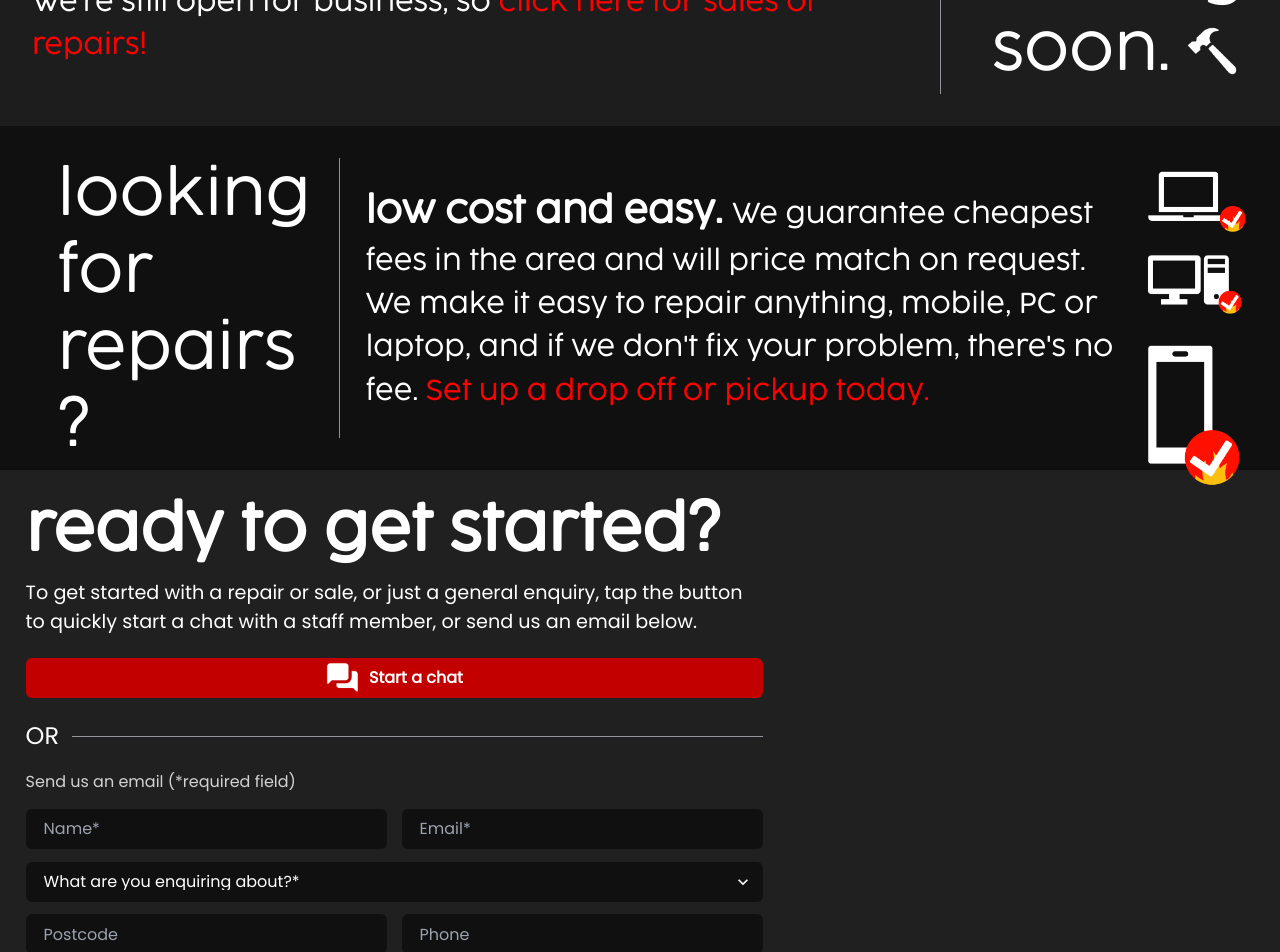
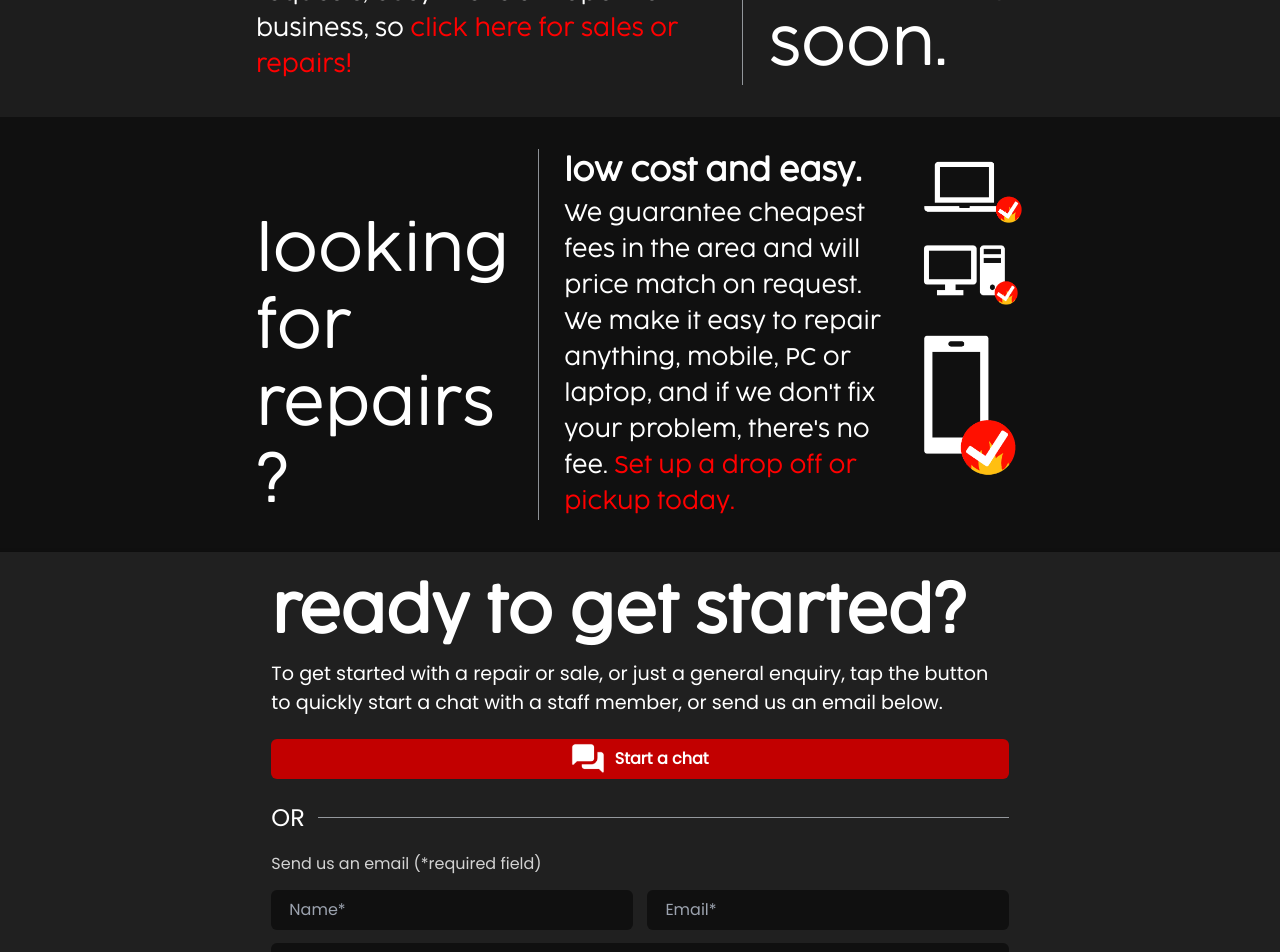
Before and after one commit to CSM176/bonfire-landing, a React (Vite) app: page /landing in a window 1280 px wide. Shown: the part 1240-2192 px from the top of the page. Built offline with nearby package versions, Linux system fonts and the light colour scheme.

Commit message:
i love git

```diff
--- a/package.json
+++ b/package.json
@@ -20,6 +20,7 @@
     "jquery": "^3.7.1",
     "react": "^18.2.0",
     "react-dom": "^18.2.0",
+    "react-ga": "^3.3.1",
     "react-helmet": "^6.1.0",
     "react-icons": "^5.0.1",
     "react-responsive-carousel": "^3.2.23",
--- a/src/App.jsx
+++ b/src/App.jsx
@@ -1,4 +1,4 @@
-import { useState } from 'react'
+import { useState, useEffect } from 'react'
 import Home from './pages/Home'
 import About from './pages/About'
 import { Navigate, Route, RouterProvider, createBrowserRouter, createRoutesFromElements } from 'react-router-dom'
@@ -7,6 +7,10 @@ import NotFound from './pages/NotFound'
 import Landing from './pages/Landing'
 import ContactCard, { createAction } from './components/ContactCard'
 import Build from './pages/Build'
+
+import ReactGA from 'react-ga';
+const TRACKING_ID = "G-X5DNMCLFLB"; // OUR_TRACKING_ID
+ReactGA.initialize(TRACKING_ID);
 
 
 const router = createBrowserRouter(
@@ -26,6 +30,10 @@ const router = createBrowserRouter(
 
 function App() {
 
+  useEffect(() => {
+    ReactGA.pageview(window.location.pathname + window.location.search);
+  }, []);
+
   return (
     <>
       <RouterProvider router={router} />
--- a/src/components/InfoCard.jsx
+++ b/src/components/InfoCard.jsx
@@ -24,7 +24,7 @@ export default function InfoCard(props) {
   }
 
   return (
-    <Flex backgroundColor={props.bg} p="4vh" gap={{base: "3.5vh",lg:"2vw"}} flexDir={{base: "column-reverse", lg:props.orientation ? props.orientation : "row"}}>
+    <Flex backgroundColor={props.bg} p="4vh" paddingX={{lg:"20vw"}} gap={{base: "3.5vh",lg:"2vw"}} flexDir={{base: "column-reverse", lg:props.orientation ? props.orientation : "row"}}>
         { props.images &&
         <Grid templateColumns={{base:('repeat(' + props.images.length + ', 1fr)'), lg:"1fr"}} maxH={{base:"15vh", xl:"35vh", xxl:"30vh"}} maxW={{base: "100vw", xl:"10vw"}}>
             {props.images.map((image, index) =>
@@ -32,7 +32,7 @@ export default function InfoCard(props) {
             )}
         </Grid> }
         <Show below='lg'>{props.button && <Button colorScheme='bg' onClick={ props.scrolllinkto && scrollToPosition} as={ !props.scrolllinkto && ReactRouterLink} to={props.linkto}> {props.button} </Button>}</Show>
-        <Text fontSize={{xl:"1.8rem", xxxl: "2.5rem"}} color="white" fontWeight="400" fontFamily="Cocogoose" placeSelf="center" textAlign={{base:"center", lg:"left"}}> <Text as="span" fontWeight="600" fontSize={{lg:"1.3em"}}> {props.subtitle} </Text> {props.children} {props.bait} <Show above='lg'> {props.scrolllinkto ? <Link color="red"> <ScrollLink to={props.scrolllinkto}
+        <Text fontSize={{xl:"1.5rem", xxxl: "1.8rem"}} color="white" fontWeight="400" fontFamily="Cocogoose" placeSelf="center" textAlign={{base:"center", lg:"left"}}> <Text as="span" fontWeight="600" fontSize={{lg:"1.3em"}}> {props.subtitle} </Text> {props.children} {props.bait} <Show above='lg'> {props.scrolllinkto ? <Link color="red"> <ScrollLink to={props.scrolllinkto}
         spy={true}
         smooth={true}
         offset={-70}
@@ -49,7 +49,7 @@ export default function InfoCard(props) {
           </Flex>
         </Show>
         }
-        <Heading color="white" maxW={{base:"100vw",lg:"20vw"}} fontSize={{base:"5vh", xl:"8vh", xxxl:"7vh"}} fontFamily="Cocogoose" fontWeight="400" marginLeft="2vw" maxH={{base: "15vh", xl:"30vh", xxxl:"25vh"}} alignContent="center" textAlign={{base:"center", lg:"left"}}> {props.title} <Show above='lg'>{props.titleimg && <Image display="inline" src={props.titleimg} height="20%"/>}</Show> </Heading>
+        <Heading color="white" maxW={{base:"100vw",lg:"20vw"}} fontSize={{base:"5vh", xl:"8vh", xxxl:"6vh"}} fontFamily="Cocogoose" fontWeight="400" maxH={{base: "15vh", xl:"30vh", xxxl:"25vh"}} alignContent="center" textAlign={{base:"center", lg:"left"}} placeSelf="center" > {props.title} <Show above='lg'>{props.titleimg && <Image display="inline" src={props.titleimg} height="20%"/>}</Show> </Heading>
     </Flex>
 
   )
--- a/src/pages/Landing.jsx
+++ b/src/pages/Landing.jsx
@@ -55,9 +55,9 @@ src={mobileintro}/>
                 </Carousel>
             </Box>
         </Box>
-        <InfoCard bg="bg.300" subtitle="pardon our dust," bait="We're still open for business, so" linktext="click here for sales or repairs!" button="Click here for sales and repairs." title="website coming soon." titleimg={hammer} scrolllinkto="contact-section"> we are currently developing our website to make custom builds, and repair requests, easy. </InfoCard>
+        <InfoCard bg="bg.300" subtitle="pardon our dust," bait="We're still open for business, so" linktext="click here for sales or repairs!" button="Click here for sales and repairs." title="website coming soon." scrolllinkto="contact-section"> we are currently developing our website to make custom builds, and repair requests, easy. </InfoCard>
         <InfoCard orientation="row-reverse" bg="bg.200" subtitle="low cost and easy." linktext="Set up a drop off or pickup today." button="Set up a drop off or pickup today." title="looking for repairs?" scrolllinkto="contact-section" images={deviceicons}>  We guarantee cheapest fees in the area and will price match on request. We make it easy to repair anything, mobile, PC or laptop, and if we don't fix your problem, there's no fee. </InfoCard>
-        <Flex bgColor="bg.350" sx={{ boxShadow: "0px 2px 4px #000000", zIndex: "3"}} py="3vh" px="2vw" color="white" id="contact-section">
+        <Flex bgColor="bg.350" sx={{ boxShadow: "0px 2px 4px #000000", zIndex: "3"}} py="3vh" px="2vw" color="white" id="contact-section" justifyContent="center">
             <Flex width={{lg:"60%", base:"100%"}} gap="1vh" flexDir="column">
                 <Heading fontFamily="cocogoose" textAlign={{base:"center",lg:"left"}} fontSize={{base: "2.5rem", xl: "4rem", xxxl: "5.5rem"}}> ready to get started? </Heading>
                 <Text fontFamily="poppins" fontSize={{xl: "1.2rem", xxxl: "1.6rem"}} textAlign={{base: "center", lg:"left"}}> To get started with a repair or sale, or just a general enquiry, tap the button to quickly start a chat with a staff member, or send us an email below. </Text>
```
Also changed, not shown: 1 other file (tests, documents, lock files or other folders).
